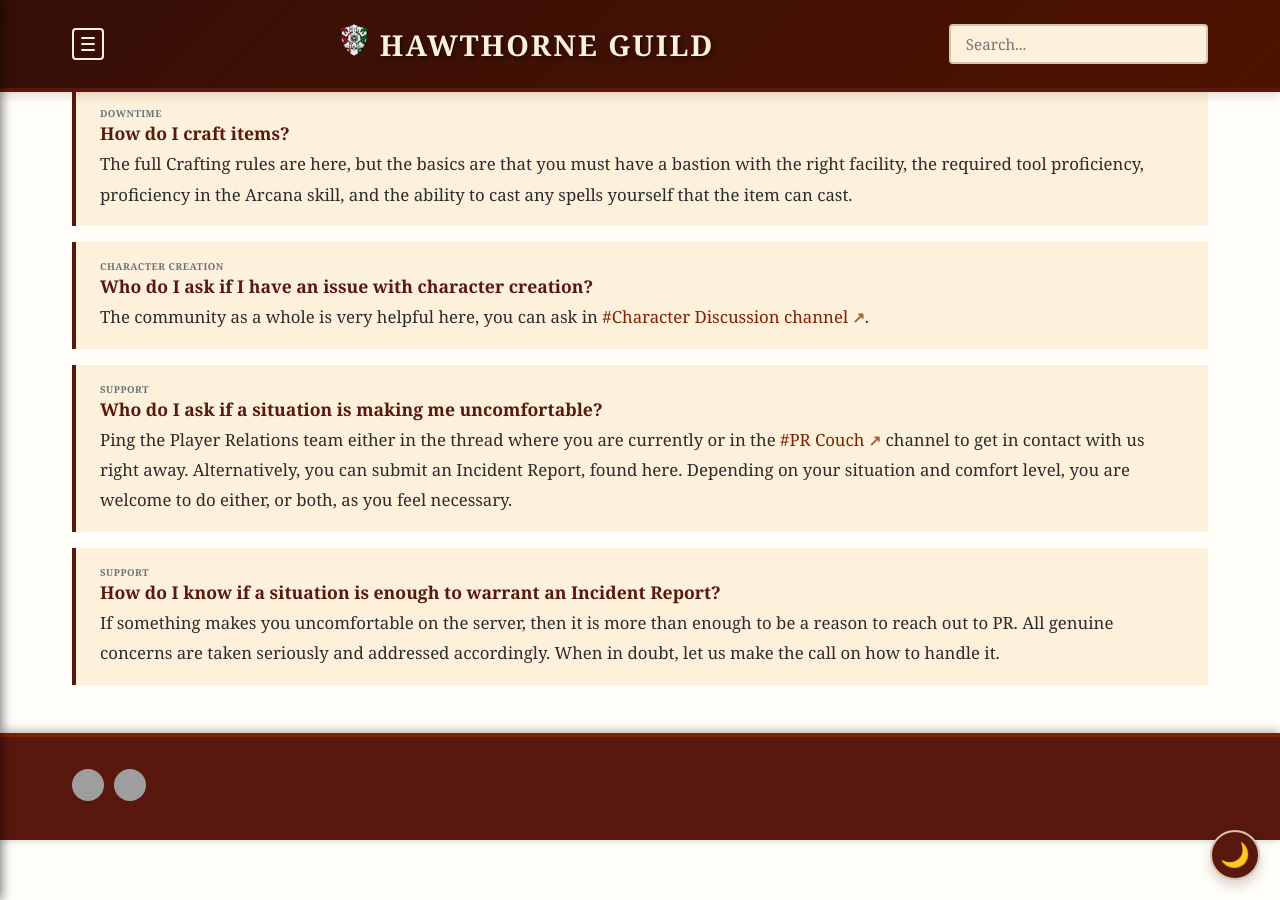
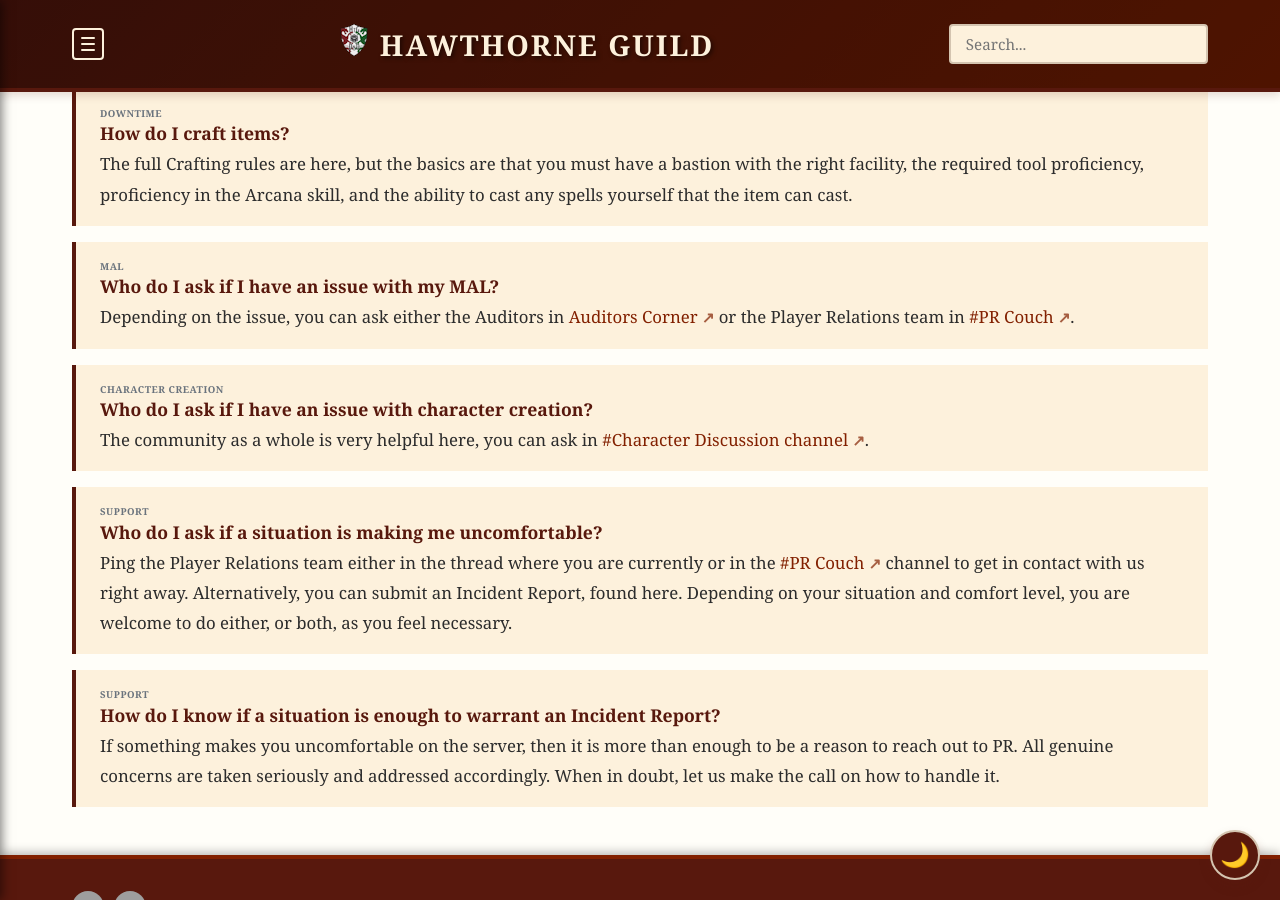
Before and after one commit to coconutswallow/Guides, a Jekyll site: the page built from faq.html, in a window 1280 px wide and 900 px high, scrolled down 5843 px. Built offline with Jekyll 4.4.1, drawn with Linux system fonts in a browser that asks for light colours; comment, search, counter and statistics services are not loaded; grey boxes are pictures that could not be loaded.

Commit message:
fix category

```diff
--- a/_data/faqs.yml
+++ b/_data/faqs.yml
@@ -147,7 +147,7 @@
     answer: |-
       The full Crafting rules are here, but the basics are that you must have a bastion with the right facility, the required tool proficiency, proficiency in the Arcana skill, and the ability to cast any spells yourself that the item can cast.
   - question: Who do I ask if I have an issue with my MAL?
-    category: ''
+    category: MAL
     answer: |-
       Depending on the issue, you can ask either the Auditors in [Auditors Corner](https://discord.com/channels/308324031478890497/617821516054265861) or the Player Relations team in [#PR Couch](https://discord.com/channels/308324031478890497/719671742141956157).
   - question: Who do I ask if I have an issue with character creation?
--- a/tools/faqs - Sheet1.tsv
+++ b/tools/faqs - Sheet1.tsv
@@ -32,7 +32,7 @@
 My character leveled up in this session. Does that mean it’s instantly official?	Playing Games	No, until the session log is posted and you’ve logged it in your MAL, the XP, GP, DTP and loot gain is not official, and does not carry over to your next game.
 How do I buy items?	Downtime	You can buy items from NPCs if the item is on the Equipment tab of the AC and doesn’t say you can’t.  Items on the Loot Tab exclusively are only able to be obtained 3 ways: Drops from playing in or running a session; Trade from another player; Crafting the item.
 How do I craft items?	Downtime	The full Crafting rules are here, but the basics are that you must have a bastion with the right facility, the required tool proficiency, proficiency in the Arcana skill, and the ability to cast any spells yourself that the item can cast.
-Who do I ask if I have an issue with my MAL?		Depending on the issue, you can ask either the Auditors in [Auditors Corner](https://discord.com/channels/308324031478890497/617821516054265861) or the Player Relations team in [#PR Couch](https://discord.com/channels/308324031478890497/719671742141956157).
+Who do I ask if I have an issue with my MAL?	MAL	Depending on the issue, you can ask either the Auditors in [Auditors Corner](https://discord.com/channels/308324031478890497/617821516054265861) or the Player Relations team in [#PR Couch](https://discord.com/channels/308324031478890497/719671742141956157).
 Who do I ask if I have an issue with character creation?	Character Creation	The community as a whole is very helpful here, you can ask in [#Character Discussion channel](https://discord.com/channels/308324031478890497/617820317389160471).
 Who do I ask if a situation is making me uncomfortable?	Support	Ping the Player Relations team either in the thread where you are currently or in the [#PR Couch](https://discord.com/channels/308324031478890497/719671742141956157) channel to get in contact with us right away.  Alternatively, you can submit an Incident Report, found here.  Depending on your situation and comfort level, you are welcome to do either, or both, as you feel necessary.
 How do I know if a situation is enough to warrant an Incident Report?	Support	If something makes you uncomfortable on the server, then it is more than enough to be a reason to reach out to PR. All genuine concerns are taken seriously and addressed accordingly.  When in doubt, let us make the call on how to handle it.
```
